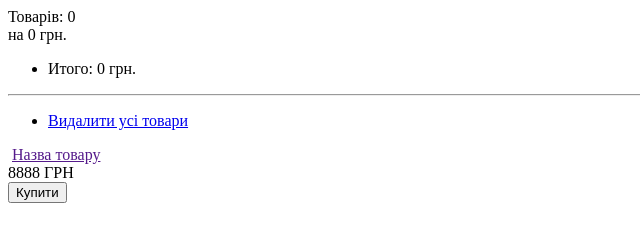
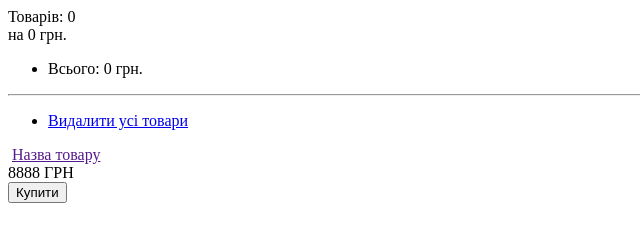
Before and after one commit to lvivduncan/levus-basket, a plain HTML site: page index.html in a window 1280 px wide. Shown: the full height of the page, 0-640 px from the left. Drawn offline with Linux system fonts and the light colour scheme.

Commit message:
Update index.html

```diff
--- a/index.html
+++ b/index.html
@@ -10,7 +10,7 @@
 				<div class="dropdown">
 					<div class="goods"></div>
 					<ul>
-						<li>Итого: <span class="amount">0</span> грн.</li>
+						<li>Всього: <span class="amount">0</span> грн.</li>
 					</ul>
 					<hr>
 					<ul>
```
